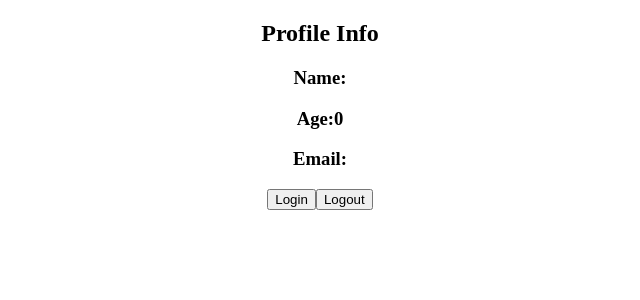
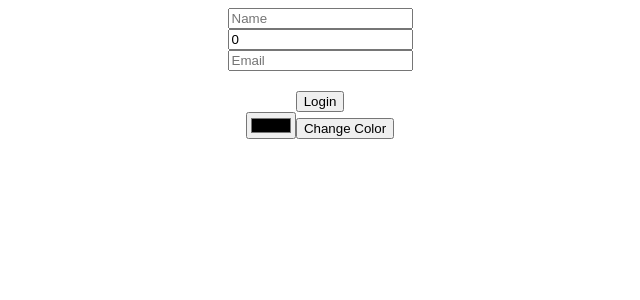
Before and after one commit to sathish19961412/reactjredux, a React (Create React App) app: page / in a window 1280 px wide. Shown: the top 300 px of the page, without its empty margins (320-960 px from the left). Built offline with nearby package versions, Linux system fonts and the light colour scheme.

Commit message:
Completed to the redux basic createSlice,selectSlice,useSelector

```diff
--- a/src/App.css
+++ b/src/App.css
@@ -6,7 +6,13 @@
   height: 40vmin;
   pointer-events: none;
 }
-
+#mb-5{
+  margin-top: 20px;
+}
+.d-flex1{
+  display: flex;
+  justify-content:center;
+}
 @media (prefers-reduced-motion: no-preference) {
   .App-logo {
     animation: App-logo-spin infinite 20s linear;
--- a/src/App.js
+++ b/src/App.js
@@ -1,12 +1,13 @@
 import './App.css';
 import Login from './Login';
 import Profile from './Profile';
-
+import ColorSelector from './ColorSelector';
 function App() {
   return (
     <div className="App">
          <Profile/>
          <Login />
+         <ColorSelector/>
     </div>
   );
 }
--- /dev/null
+++ b/src/ColorSelector.js
@@ -0,0 +1,18 @@
+import React,{useState} from 'react'
+import { useDispatch } from 'react-redux';
+import { changeColor } from './features/theme';
+
+function ColorSelector() {
+
+    const [color,setColor]=useState('black');
+    const dispatch=useDispatch();
+
+  return (
+    <div>
+         <input type='color' value={color} onChange={e=>setColor(e.target.value)} />
+         <button onClick={()=>dispatch(changeColor(color))}>Change Color</button>
+    </div>
+  )
+}
+
+export default ColorSelector
--- a/src/Login.js
+++ b/src/Login.js
@@ -1,13 +1,26 @@
-import React from 'react'
+import React,{useState} from 'react'
 import {useDispatch} from 'react-redux'
 import { login,logout} from './features/user';
+import {useSelector} from 'react-redux';
+
 const Login=()=>{
   const dispatch=useDispatch();
+  const [name,setName]=useState('');
+  const [age,setAge]=useState(0);
+  const [email,setEmail]=useState('');
+  const user=useSelector(state=>state.user.value)
   return (
     <div>
-        <button onClick={()=>dispatch(login({name:'sathish',age:26,email:'sathishfreelanc5@gmail.com'}))}>Login</button>
-        <button onClick={()=>dispatch(logout())}>Logout</button>
-
+        {!user.name &&(
+        <div>
+          <input type='text' className='form-control' value={name}  onChange={e=>setName(e.target.value)} placeholder='Name' /><br></br>
+          <input type='text'  className='form-control'  value={age}  onChange={e=>setAge(e.target.value)} placeholder='Age' /> <br></br>
+          <input type='email'  className='form-control'  value={email}  onChange={e=>setEmail(e.target.value)} placeholder='Email' /><br></br>
+        </div>
+        )}
+        {!user.name?
+          <button onClick={()=>dispatch(login({name,age,email}))} id='mb-5'>Login</button>:
+          <button onClick={()=>dispatch(logout())} id='mb-5'>Logout</button>}
     </div>
   )
 }
--- a/src/Profile.js
+++ b/src/Profile.js
@@ -3,8 +3,13 @@ import {useSelector} from 'react-redux';
 
 const Profile=()=>{
   const user=useSelector(state=>state.user.value)
+  const theme=useSelector(state=>state.theme.value)
+  if(!user.name)
+  {
+    return
+  }
   return (
-    <div>
+    <div style={{'color':theme}}>
         <h2>Profile Info</h2>
         <h3>Name:{user.name}</h3>
         <h3>Age:{user.age}</h3>
--- /dev/null
+++ b/src/features/theme.js
@@ -0,0 +1,14 @@
+import {createSlice} from '@reduxjs/toolkit';
+
+export const themeSlice=createSlice({
+    name:'user',
+    initialState:{value:{name:'',age:0,email:''}},
+    reducers:{
+        changeColor:(state,action)=>{
+           state.value=action.payload
+        },
+    }
+});
+
+export const {changeColor} =themeSlice.actions;
+export default themeSlice.reducer;
--- a/src/index.js
+++ b/src/index.js
@@ -4,9 +4,12 @@ import App from './App';
 import {configureStore} from '@reduxjs/toolkit';
 import {Provider} from 'react-redux';
 import useReducers from './features/user';
+import themeReducers from './features/theme';
+
 const store=configureStore({
   reducer:{
-    user:useReducers
+    user:useReducers,
+    theme:themeReducers
   }
 })
 
```
